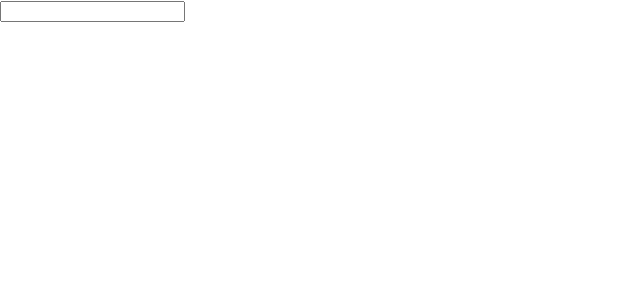
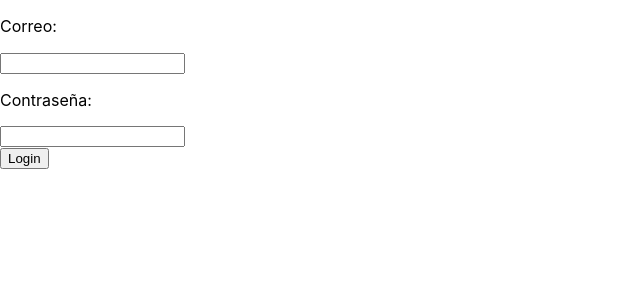
Before and after one commit to bitter-jm/PetCare-BackOffice, a React (Create React App) app: page / in a window 1280 px wide. Shown: the top 300 px of the page, without its empty margins (0-640 px from the left). Built offline with nearby package versions, Linux system fonts and the light colour scheme.

Commit message:
Login done

```diff
--- a/src/components/App.js
+++ b/src/components/App.js
@@ -14,13 +14,13 @@ class App extends React.Component {
       user: null,
     };
   }
-
+z
   notLoggedInHandler() {
     this.setState({loading: false, loggedIn: false});
   }
 
-  loggedInHandler(User) {
-    this.setState({loading: false, loggedIn: true, user: User});
+  loggedInHandler(session) {
+    this.setState({loading: false, loggedIn: true, user: session});
   }
 
   render() {
@@ -38,7 +38,7 @@ class App extends React.Component {
     }
     if (!this.state.loggedIn) {
       return (
-        <LogInScreen />
+        <LogInScreen loggedIn={this.loggedInHandler.bind(this)}/>
       )
     }
   }
--- a/src/components/LoadingScreen.js
+++ b/src/components/LoadingScreen.js
@@ -9,8 +9,8 @@ class LoadingScreen extends React.Component {
 
     async getLocalStorageSession() {
         var session = await localStorage.getItem("session");
-        if (_.isNull) this.props.notLoggedIn();
-        else this.props.loggedIn();
+        if (_.isNull(session)) this.props.notLoggedIn();
+        else this.props.loggedIn(session);
     }
 
     render() {
--- a/src/components/LogInScreen.js
+++ b/src/components/LogInScreen.js
@@ -8,13 +8,31 @@ class LogInScreen extends React.Component {
     super(props);
     this.state = {
       correo: "",
+      password: "",
     };
+  }
+
+  async submit() {
+    var resp = await axios({
+      method: 'post',
+      url: "https://petcare-server.herokuapp.com/users",
+      data: {
+          email: this.state.correo,
+      }
+    });
+    console.log(resp);
+    localStorage.setItem("session", resp.data);
+    this.props.loggedIn(resp.data);
   }
 
   render() {
     return (
       <div>
-        <input onChange={(event) => this.setState({correo: event.target.value})} type='text' value={this.state.correo}/>
+        <p>Correo:</p>
+        <input onChange={(event) => this.setState({correo: event.target.value})} type='text' value={this.state.correo} />
+        <p>Contraseña:</p>
+        <input onChange={(event) => this.setState({password: event.target.value})} type='password' value={this.state.password} style={{display:"block"}}/>
+        <button onClick={this.submit.bind(this)}>Login</button>
       </div>
     );
   }
```
